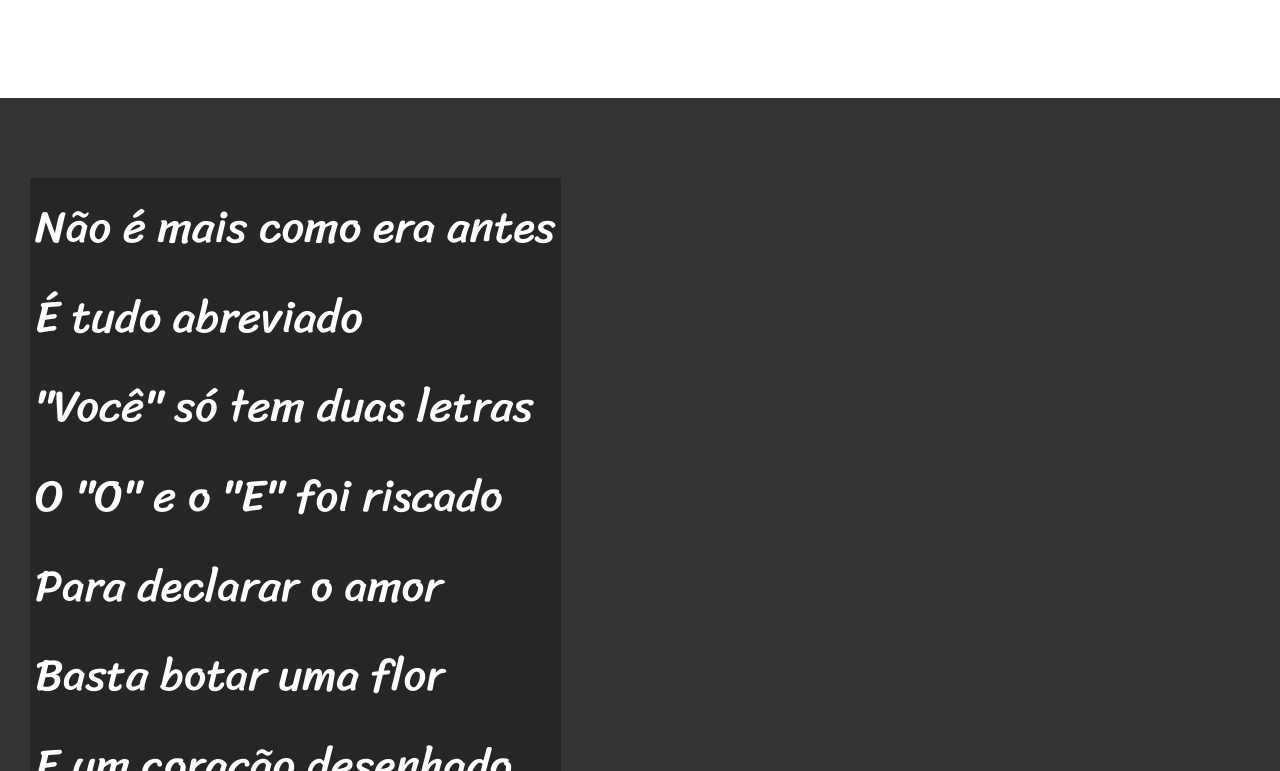
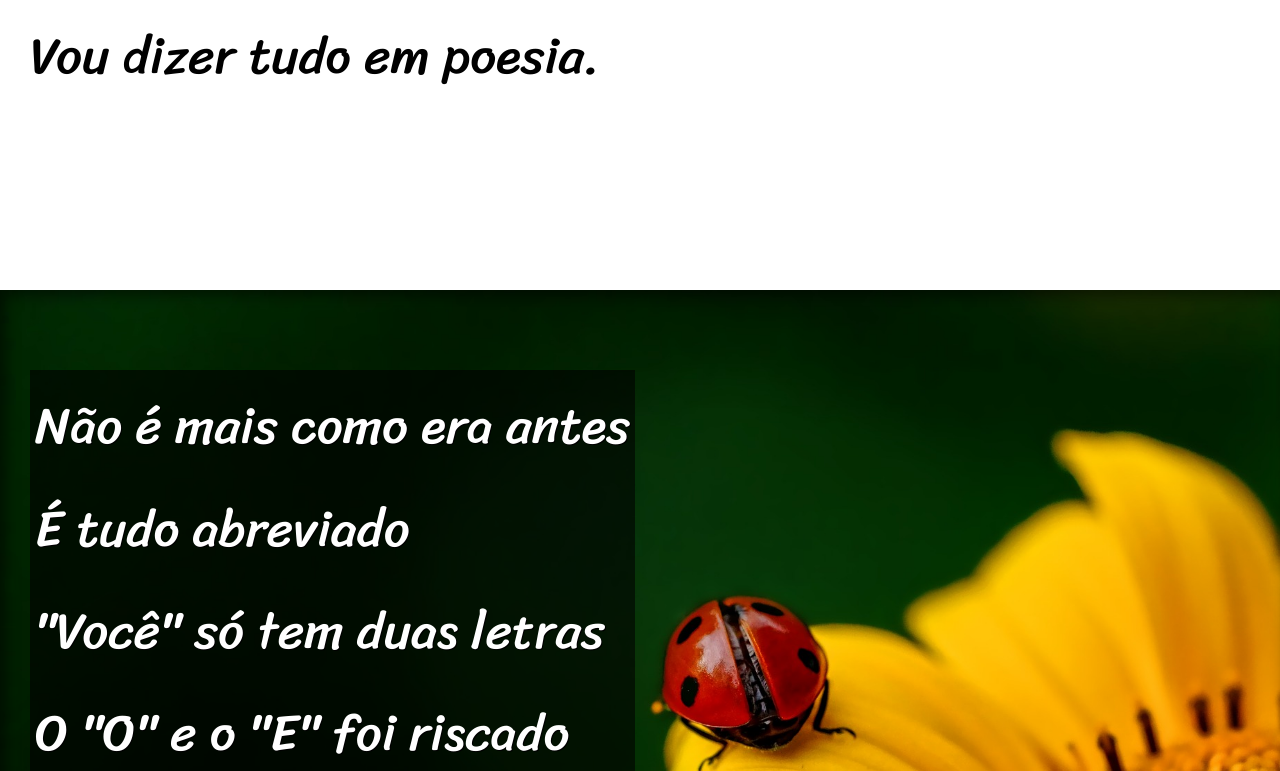
Before and after one commit to thiagotomaz10/html-css, a plain HTML site: page desafios/desafio-cordel/cordel.html in a window 1280 px wide. Shown: the part 949-1720 px from the top of the page. Drawn offline with Linux system fonts and the light colour scheme.

Commit message:
Finalizei o Projeto do Cordel

```diff
--- a/desafios/desafio-cordel/cordel.html
+++ b/desafios/desafio-cordel/cordel.html
@@ -29,7 +29,7 @@
 
 
 
-    <section class="imagem">
+    <section class="imagem" id="img01">
         <p>
             Não é mais como era antes <br>
             É tudo abreviado <br>
@@ -67,7 +67,7 @@
 
 
 
-    <section class="imagem">
+    <section class="imagem" id="img02">
         <p>
             Tenho saudade das cartas <br>
             Escritas com a própria mão <br>
--- a/desafios/desafio-cordel/estilos/style.css
+++ b/desafios/desafio-cordel/estilos/style.css
@@ -1,5 +1,4 @@
 @charset "UTF-8";
-
 
 @import url('https://fonts.googleapis.com/css2?family=Passion+One:wght@400;700;900&display=swap');
 
@@ -16,7 +15,8 @@
     padding: 0px;
 }
 
-html, body {
+html,
+body {
     min-height: 100vh;
     background-color: darkgray;
     font-family: var(--fonte1);
@@ -26,26 +26,29 @@ header {
     background-color: black;
     color: white;
     text-align: center;
+
 }
 
-header > h1 {
+header>h1 {
     padding-top: 50px;
     font-variant: small-caps;
     font-family: var(--fonte2);
     font-size: 10vw;
 }
 
-header > p {
+header>p {
     padding-bottom: 50px;
 }
 
-header a, footer a {
+header a,
+footer a {
     color: white;
     text-decoration: none;
     font-weight: bolder;
 }
 
-header a:hover, footer a:hover {
+header a:hover,
+footer a:hover {
     text-decoration: underline;
 }
 
@@ -55,7 +58,11 @@ section {
     line-height: 2em;
     padding-left: 30px;
     font-family: var(--fonte3);
-    font-size: 3.5vw;
+    font-size: 4vw;
+}
+
+section>p {
+    padding-bottom: 2em;
 }
 
 section.normal {
@@ -66,12 +73,27 @@ section.normal {
 section.imagem {
     background-color: rgb(51, 51, 51);
     color: white;
+    box-shadow: inset 6px 6px 13px 0px rgba(0, 0, 0, 0.500);
+    background-size: cover;
+    background-attachment: fixed;
 }
 
 section.imagem > p {
     display: inline-block;
     padding: 5px;
-    background-color: rgba(0, 0, 0, 0.253);
+    background-color: rgba(0, 0, 0, 0.600);
+    text-shadow: 1px 1px 0px black;
+}
+
+section#img01 {
+    background-image: url("../imagens/background001.jpg");
+    background-position: right center;
+
+}
+
+section#img02 {
+    background-image: url("../imagens/background002.jpg");
+
 }
 
 footer {
```
